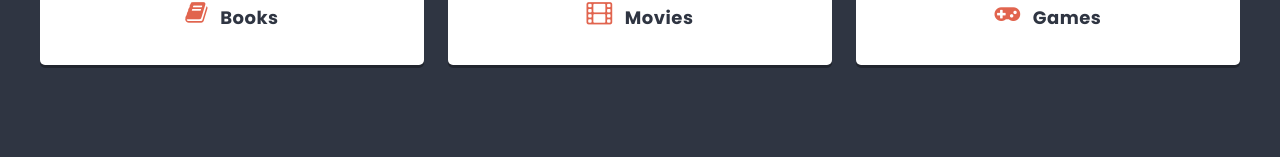
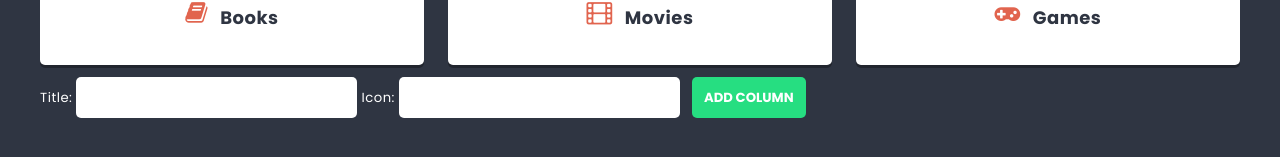
Before and after one commit to AnnWaw95/ReactApp, a React (Create React App) app: page / in a window 1280 px wide. Shown: the part 555-712 px from the top of the page. Built offline with nearby package versions, Linux system fonts and the light colour scheme.

Commit message:
11.6 Add ColumnForm

```diff
--- /dev/null
+++ b/src/components/ColumnForm/ColumnForm.js
@@ -0,0 +1,25 @@
+import styles from './ColumnForm.module.scss';
+import { useState } from 'react';
+import Button from '../Button/Button';
+
+const ColumnForm = props => {
+    const [title, setTitle] = useState('');
+    const [icon, setIcon] = useState('');
+    const handleSubmit = e => {
+        e.preventDefault();
+        props.action({ title: title, icon: icon });
+        setTitle('');
+        setIcon('');
+    };
+
+
+	return (
+        <form onSubmit={handleSubmit}>
+            <span> Title: </span> <input className={styles.columnForm} type="text" value={title} onChange={e => setTitle(e.target.value)} />
+            <span> Icon: </span> <input className={styles.columnForm} type="text" value={icon} onChange={e => setIcon(e.target.value)} />
+            <Button>Add column</Button>
+        </form>
+	);
+};
+
+export default ColumnForm;
--- /dev/null
+++ b/src/components/ColumnForm/ColumnForm.module.scss
@@ -0,0 +1,6 @@
+.columnForm{
+    text-align: center;
+    padding: 13px;
+    border-radius: 5px;
+    border: 0px;
+  }
--- a/src/components/List/List.js
+++ b/src/components/List/List.js
@@ -1,7 +1,24 @@
 import styles from './List.module.scss';
 import Column from '../Column/Column.js';
+import { useState } from 'react';
+// import { useEffect } from 'react';
+import shortid from 'shortid';
+import ColumnForm from '../ColumnForm/ColumnForm.js'
 
 const List = () => {
+
+  const [columns, setColumns] = useState([
+    { id: 1, title: 'Books', icon: 'book' },
+    { id: 2, title: 'Movies', icon: 'film' },
+    { id: 3, title: 'Games', icon: 'gamepad' }
+]);
+
+const addColumn = newColumn => {
+  setColumns([...columns, { id: shortid(), title: newColumn.title, icon: newColumn.icon }]);
+};
+
+
+
     return (
         <div className={styles.list}>
         <header className={styles.header}>
@@ -9,10 +26,9 @@
         </header>
         <p className={styles.description}>Interesting things I want to check out</p>
         <section className={styles.columns}>
-          <Column title="Books" icon="book" />
-          <Column title="Movies" icon="film" />
-          <Column title="Games" icon="gamepad" />
+          {columns.map(column => <Column key={column.id} title={column.title} icon={column.icon} />)}
         </section>
+        <ColumnForm action={addColumn} />
     </div>
     );
   };
--- a/src/components/TextInput/TextInput.js
+++ b/src/components/TextInput/TextInput.js
@@ -1,7 +1,7 @@
 import styles from './TextInput.module.scss';
 
-const TextInput = () => {
-    return <input className={styles.input} placeholder="Search..." type="text" />
-}
+const TextInput = (props) => {
+    return <input className={styles.input} value={props.value} onChange={props.onChange} placeholder={props.placeholder} type="text" />
+};
 
 export default TextInput;
```
